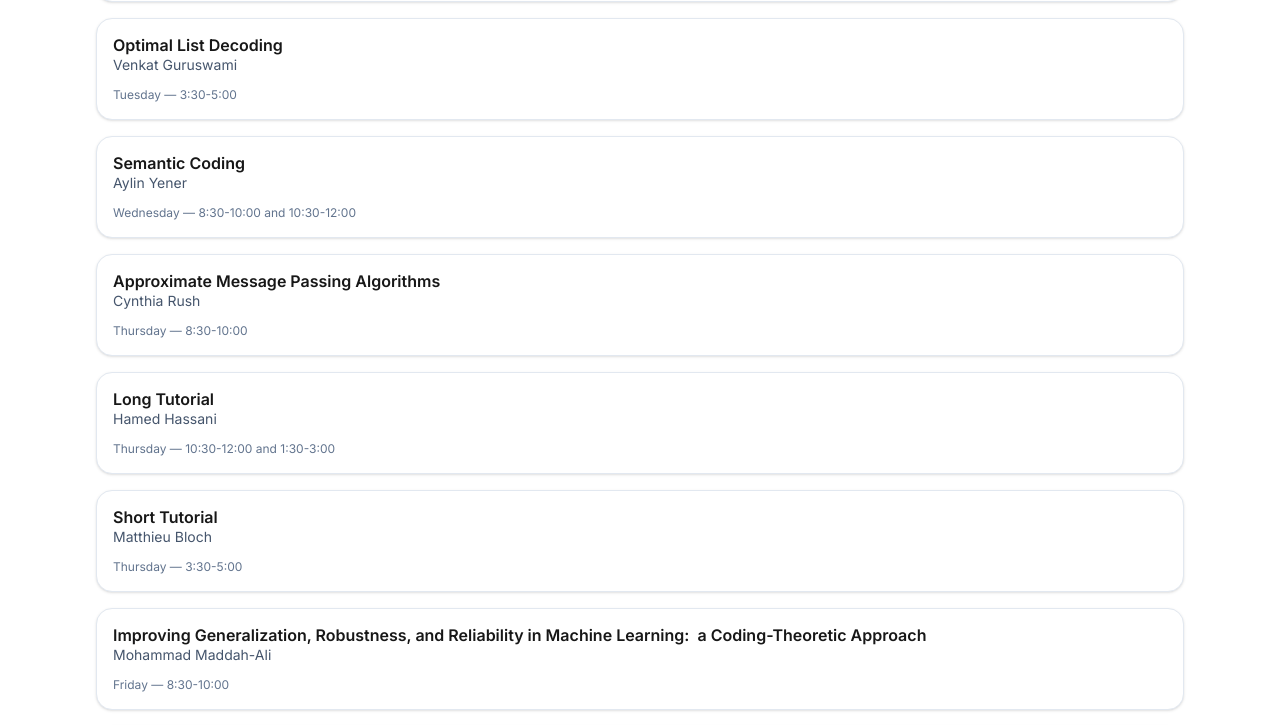
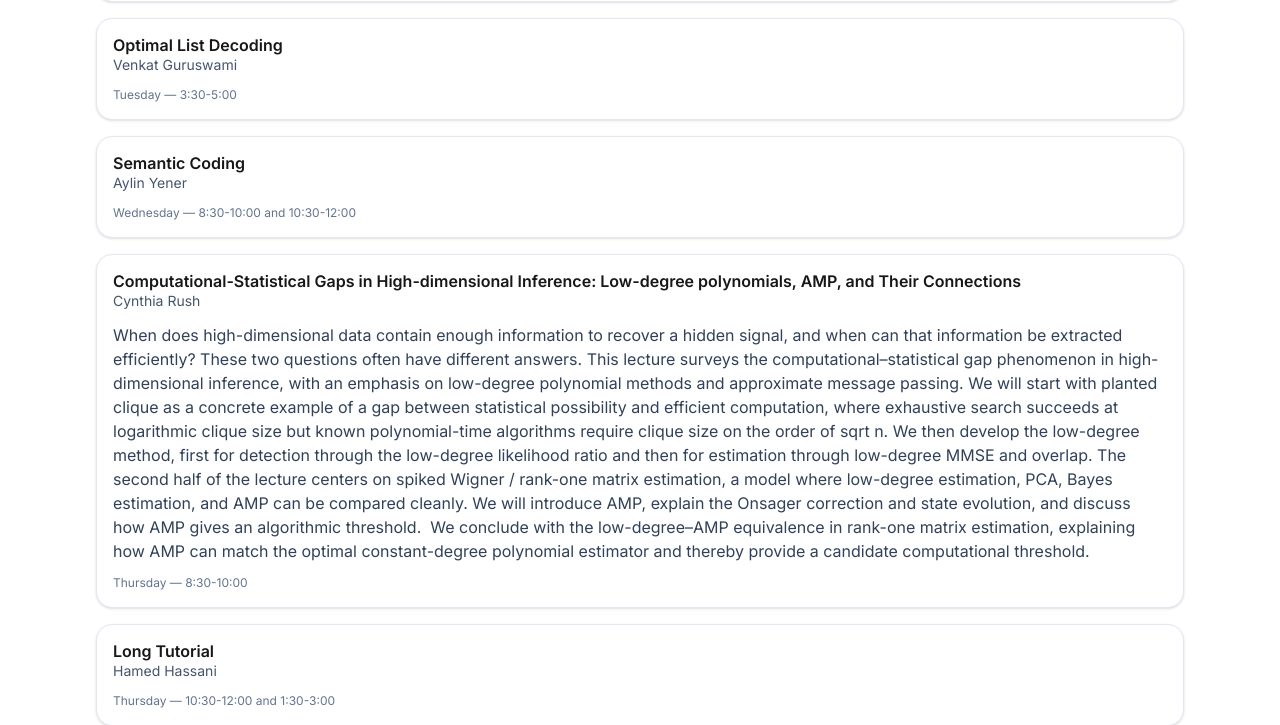
Before and after one commit to BYU-ECE-Software/NASIT2026, a Next.js app: page /program in a window 1280 px wide. Shown: the part 2541-3266 px from the top of the page. Built offline with nearby package versions, Linux system fonts and the light colour scheme.

Commit message:
Update Cynthia's talk, add abstract

```diff
--- a/data/program.ts
+++ b/data/program.ts
@@ -73,10 +73,10 @@ export const presentations: Presentation[] = [
   },
   {
     id: "p8",
-    title: "Approximate Message Passing Algorithms",
+    title: "Computational-Statistical Gaps in High-dimensional Inference: Low-degree polynomials, AMP, and Their Connections",
     speakers: ["Cynthia Rush"],
-    // abstract:
-    //   "n overview of systems research enabling rapid scientific discovery.",
+    abstract:
+      "When does high-dimensional data contain enough information to recover a hidden signal, and when can that information be extracted efficiently? These two questions often have different answers. This lecture surveys the computational–statistical gap phenomenon in high-dimensional inference, with an emphasis on low-degree polynomial methods and approximate message passing. We will start with planted clique as a concrete example of a gap between statistical possibility and efficient computation, where exhaustive search succeeds at logarithmic clique size but known polynomial-time algorithms require clique size on the order of \sqrt n. We then develop the low-degree method, first for detection through the low-degree likelihood ratio and then for estimation through low-degree MMSE and overlap. The second half of the lecture centers on spiked Wigner / rank-one matrix estimation, a model where low-degree estimation, PCA, Bayes estimation, and AMP can be compared cleanly. We will introduce AMP, explain the Onsager correction and state evolution, and discuss how AMP gives an algorithmic threshold.  We conclude with the low-degree–AMP equivalence in rank-one matrix estimation, explaining how AMP can match the optimal constant-degree polynomial estimator and thereby provide a candidate computational threshold.",
     time: "Thursday — 8:30-10:00",
     // slides: "https://example.com/slides/p1.pdf",
     // video: "https://example.com/videos/p1",
--- a/data/schedule.ts
+++ b/data/schedule.ts
@@ -247,7 +247,7 @@ export const schedule: ScheduleEvent[] = [
     dayIndex: 3,
     start: "08:30",
     end: "10:00",
-    title: "Approximate Message Passing Algorithms",
+    title: "Computational-Statistical Gaps in High-dimensional Inference: Low-degree polynomials, AMP, and Their Connections",
     speakers: ["Cynthia Rush"],
     location: "Engineering Building Event Space (206)",
     variant: "Short Tutorial",
```
